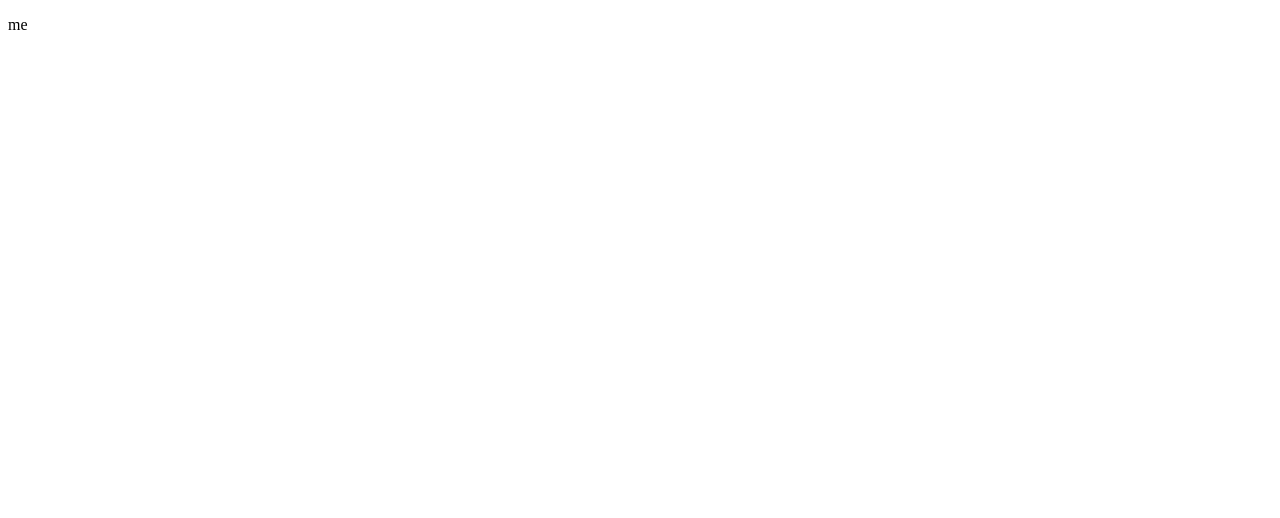
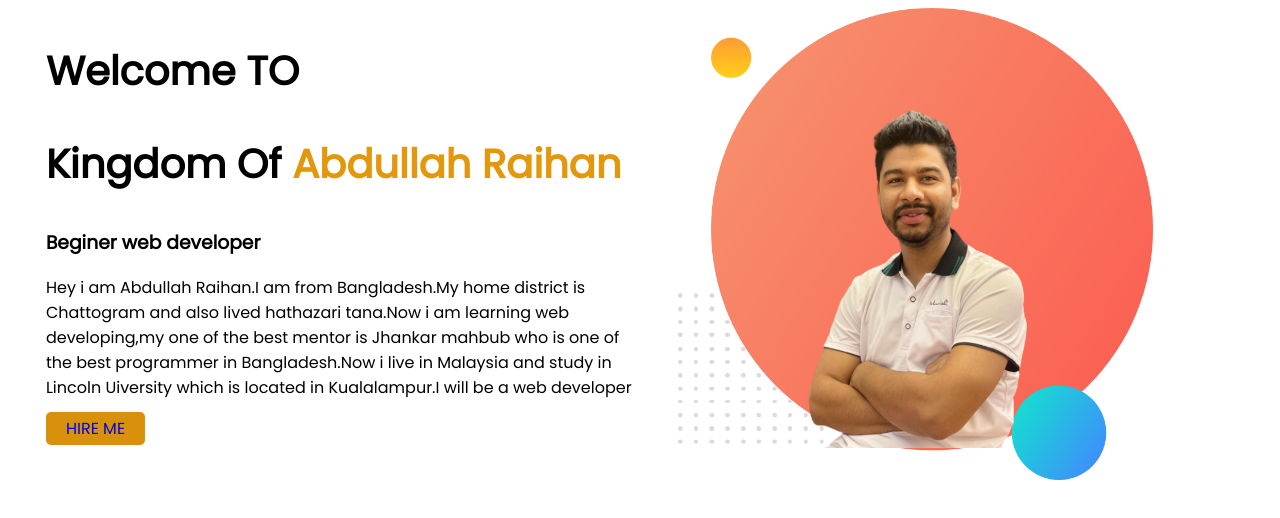
Before and after one commit to abdullahraihan2395/developer-portfolio, a plain HTML site: page index.html in a window 1280 px wide. Drawn offline with Linux system fonts and the light colour scheme.

Commit message:
added new

```diff
--- a/index.html
+++ b/index.html
@@ -4,9 +4,25 @@
     <meta charset="UTF-8">
     <meta name="viewport" content="width=device-width, initial-scale=1.0">
     <title>Raihan portfolio</title>
+    <link rel="preconnect" href="https://fonts.googleapis.com">
+<link rel="preconnect" href="https://fonts.gstatic.com" crossorigin>
+<link href="https://fonts.googleapis.com/css2?family=Poppins&display=swap" rel="stylesheet">
     <link rel="stylesheet" href="style.css">
 </head>
 <body>
-    <p>me</p>
+  <section>
+    <div class="half-width">
+        <h1>Welcome TO</h1>
+        <h1>Kingdom Of <span class="orange">Abdullah Raihan</span></h1>
+        <h3>Beginer web developer</h3>
+        <p>Hey i am Abdullah Raihan.I am from Bangladesh.My home district is Chattogram and also lived hathazari tana.Now i am learning web developing,my one of the best mentor is Jhankar mahbub who is one of the best programmer in Bangladesh.Now i live in Malaysia and study in Lincoln Uiversity which is located in Kualalampur.I will be a web developer</p>
+        <a class="link-button" target="_blank" href="https://www.facebook.com/profile.php?id=100008414764883&mibextid=ZbWKwL">HIRE ME</a >
+
+       </div>
+      <div  class="half-width">
+        <img src="images/rai-bg.png" alt="">
+      </div>
+
+  </section>
 </body>
 </html>
--- a/style.css
+++ b/style.css
@@ -0,0 +1,26 @@
+body{
+    font-family: 'Poppins', sans-serif;
+
+}
+h1{
+    font-size: 40px;
+}
+span{
+    color: rgb(227, 151, 10);
+}
+section{
+    display: flex;
+}
+.half-width{
+    width: 50%;
+    padding-left: 3%;
+}
+.half-width img{
+    width: 80%;
+}
+.link-button{
+    text-decoration: none;
+    background-color: rgb(217, 145, 12);
+    padding: 5px 20px;
+    border-radius: 5px;
+}
```
Also changed, not shown: images/dream-bg.png (added), images/exp-bg.png (added), images/jhankar.png (added), images/jhankar2.png (added), images/my-bg.png (added), images/my-bg2.png (added), images/rai-bg.png (added), images/top-banner.png (added), showOff/rai.jpg (added), showOff/rai1.jpg (added), showOff/rai21.jpg (added), showOff/rai3.jpg (added), showOff/rai4.jpg (added), showOff/rai5.jpg (added).
